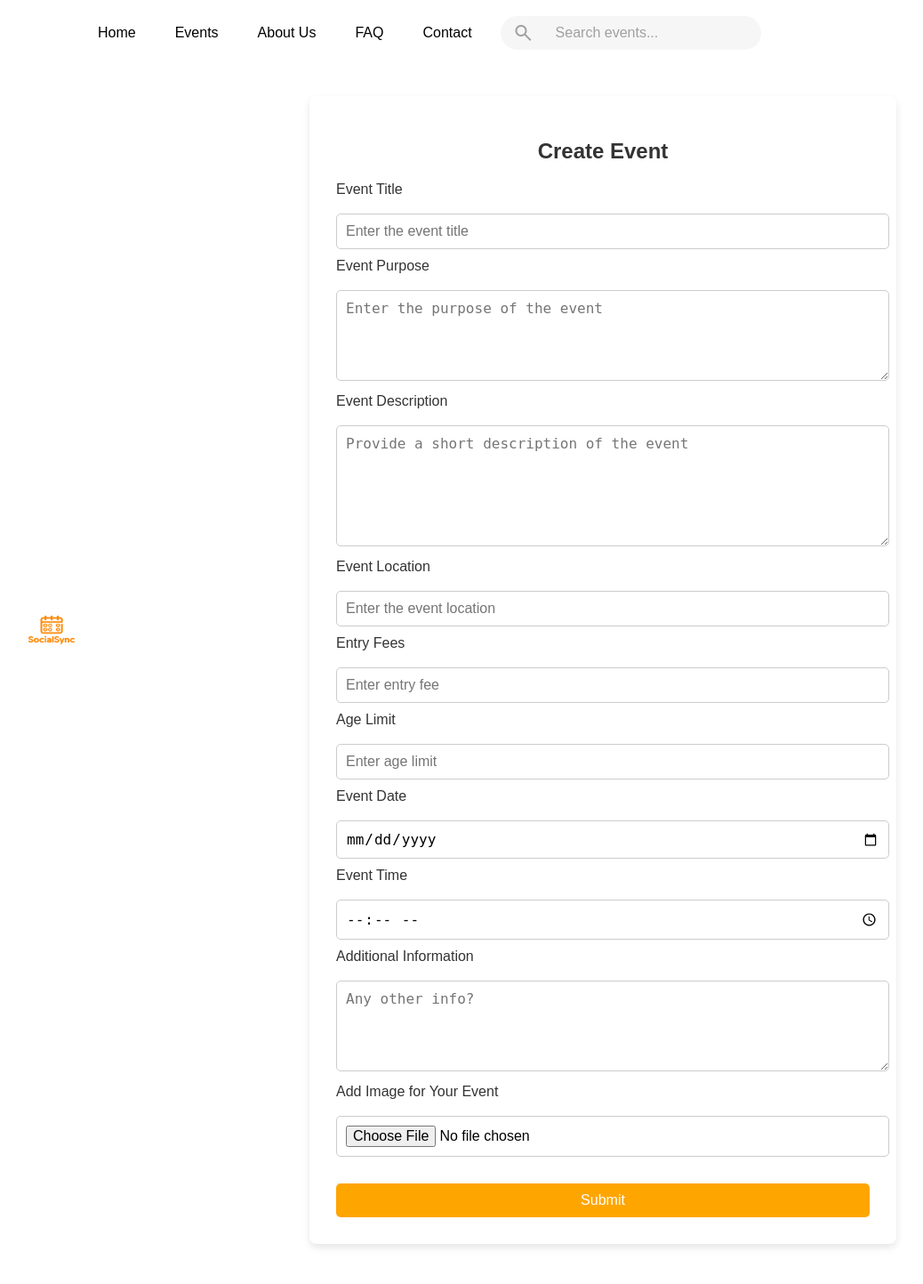
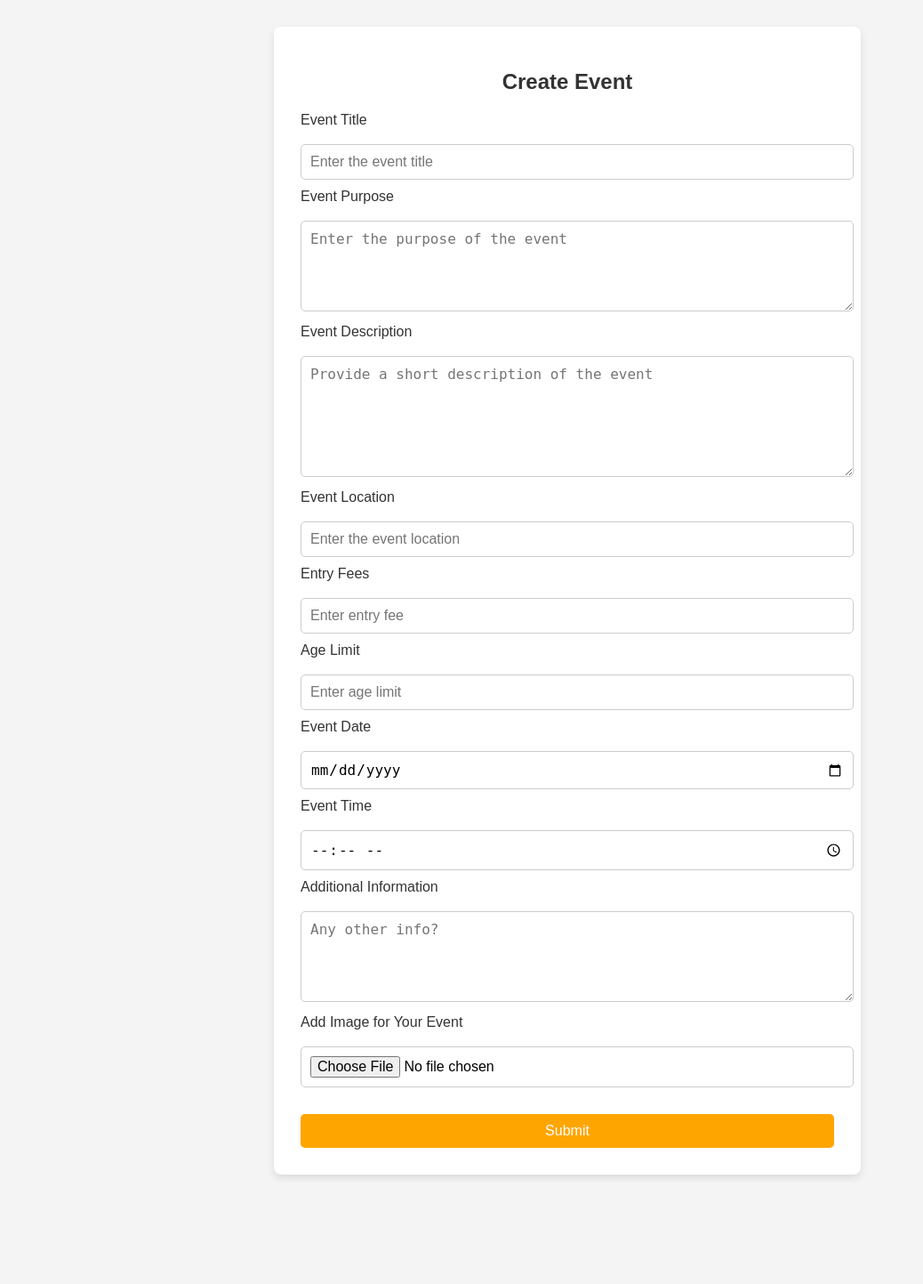
Before and after one commit to Lofiea/socialsync-event-management, a Python web app: template templates/hostevents.html in a window 1280 px wide. Shown: the whole page at 89% size, without its empty margins (2-1040 px from the left). After the commit the page ends 1324 px from the top, so only its background shows below. Run offline with Jinja, Linux system fonts and the light colour scheme; the template is opened without the code that fills it, so the values that code supplies are empty.

Commit message:
hostevent

```diff
--- a/templates/hostevents.html
+++ b/templates/hostevents.html
@@ -156,33 +156,6 @@
 </head>
 <body>
 
-     <!-- Navigation Bar -->
-    <header>
-        <nav class="navbar">
-            <div class="logo"><img src="images/socialsynclogo2.png" alt="Logo" width="80" height="70">
-            </div>
-            <ul class="nav-links">
-                <li><a href="index.html">Home</a></li>
-                <li class="dropdown">
-                    <a href="events.html">Events</a>
-                    <!--
-                    <ul class="dropdown-content">
-                        <li><a href="#">Upcoming Events</a></li>
-                        <li><a href="#">Past Events</a></li>
-                    </ul>
-                    -->
-                </li>
-                <li><a href="aboutus.html">About Us</a></li>
-                <li><a href="FAQ.html">FAQ</a></li>
-                <li><a href="contact.html">Contact</a></li>
-
-
-                <!-- Search Bar -->
-                <div class="search">
-                    <span class="search-icon material-symbols-outlined">search</span>
-                    <input class="search-input" type="search" placeholder="Search events...">
-                </div>
-
     <!-- This is the main content of the page where you can host your event -->
     <div class="host-event-container">
 
```
